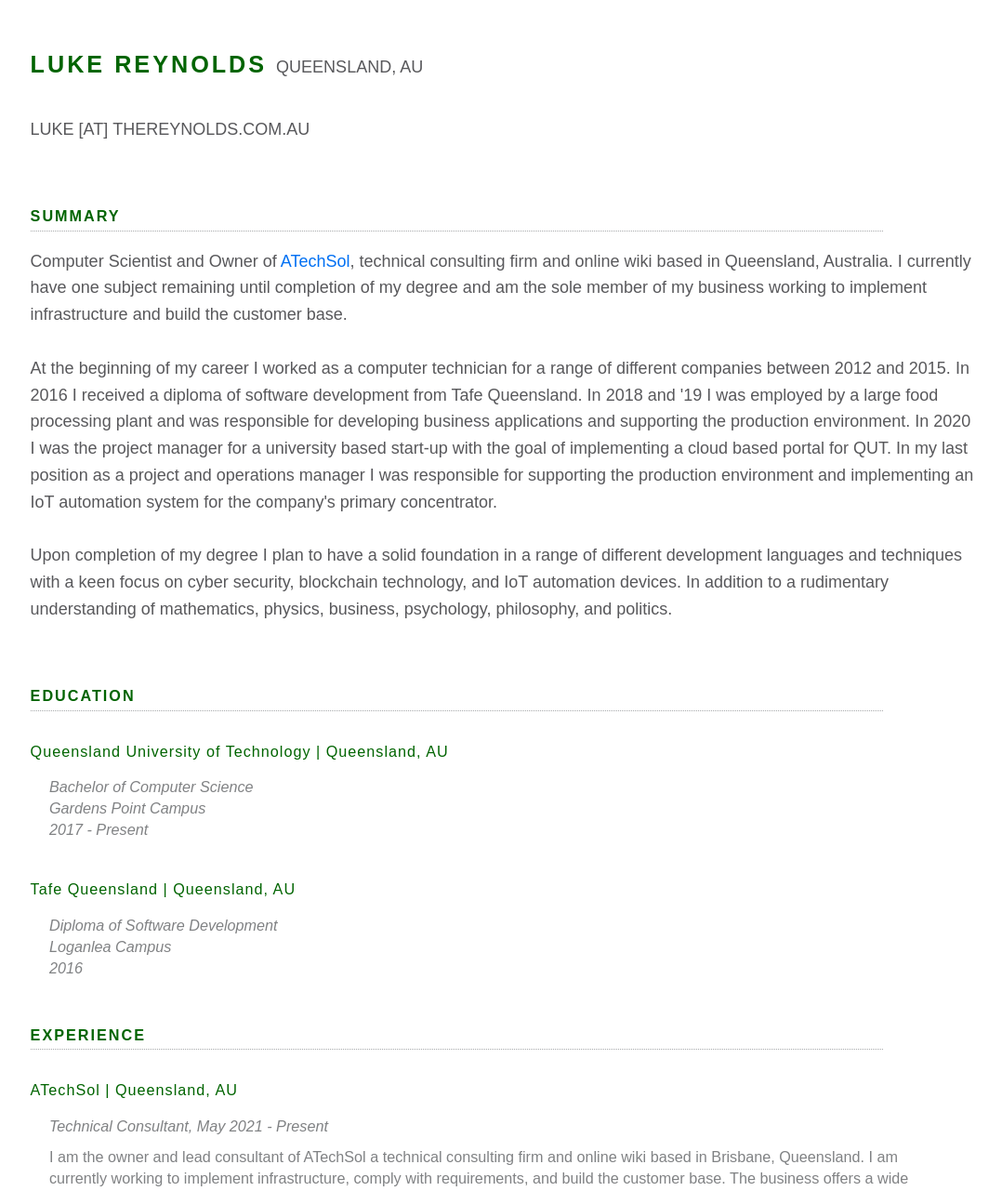
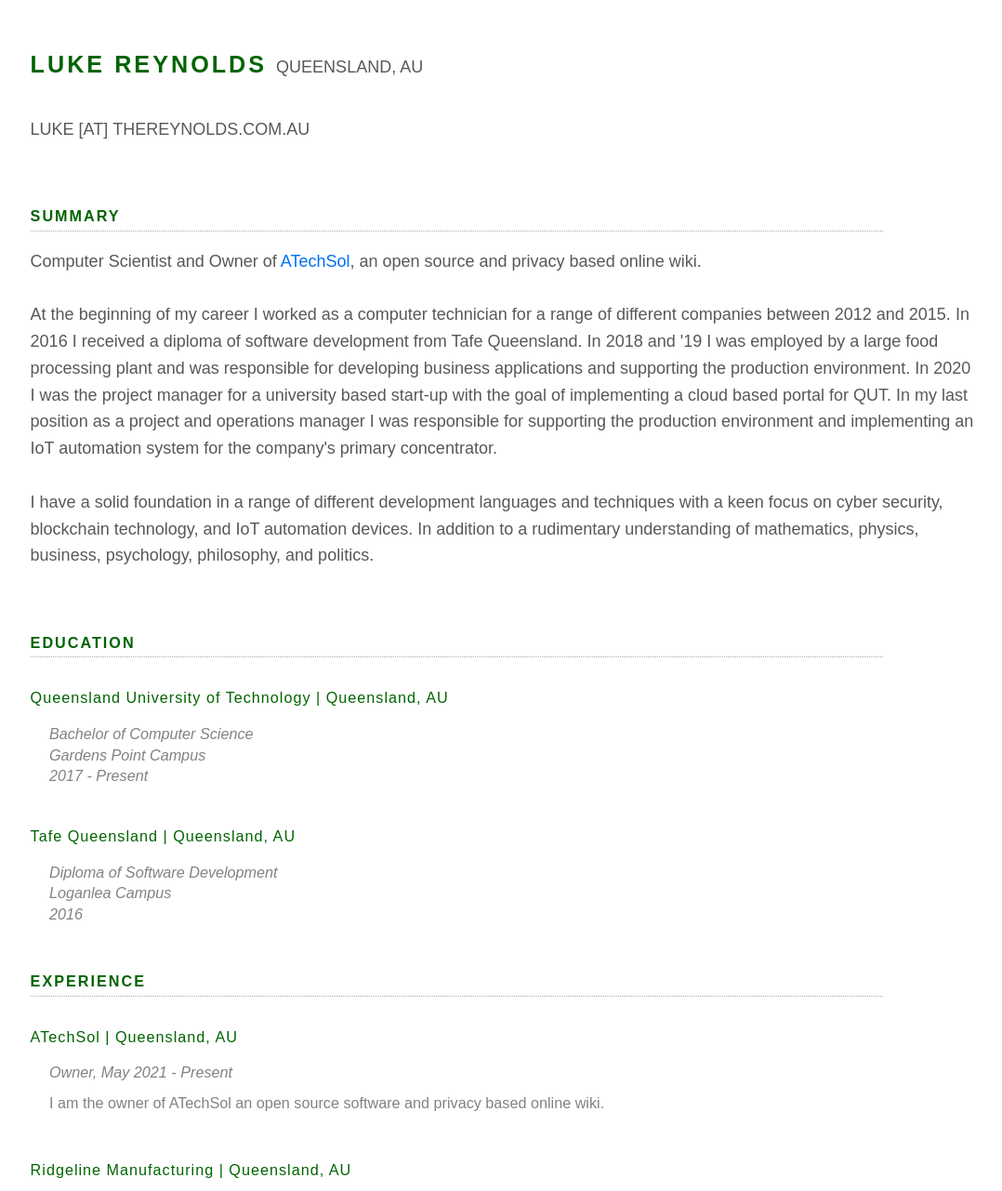
Before and after one commit to lreynolds188/Portfolio, a Next.js app: page /resume in a window 1280 px wide. Shown: the part 179-1460 px from the top of the page at 93% size, without its empty margins (98-1176 px from the left). Built offline with nearby package versions, Linux system fonts and the light colour scheme.

Commit message:
resume + about page update

```diff
--- a/pages/resume.js
+++ b/pages/resume.js
@@ -18,8 +18,7 @@ export default function Home() {
 
           <h2 className={styles.categoryHeaders}>Summary</h2><hr />
           <p className={styles.contact}>
-            Computer Scientist and Owner of <a href="https://atechsol.com.au">ATechSol</a>, technical consulting firm and online wiki based in Queensland, Australia.
-            I currently have one subject remaining until completion of my degree and am the sole member of my business working to implement infrastructure and build the customer base.
+            Computer Scientist and Owner of <a href="https://atechsol.com.au">ATechSol</a>, an open source and privacy based online wiki.
             <br/><br/>
             At the beginning of my career I worked as a computer technician for a range of different companies between 2012 and 2015.
             In 2016 I received a diploma of software development from Tafe Queensland. In 2018 and '19 I was employed by a large food
@@ -28,9 +27,9 @@ export default function Home() {
             In my last position as a project and operations manager I was responsible for supporting the production environment
             and implementing an IoT automation system for the company's primary concentrator.
             <br/><br/>
-            Upon completion of my degree I plan to have a solid foundation in a range of different development
-            languages and techniques with a keen focus on cyber security, blockchain technology, and IoT automation devices. In addition to a
-            rudimentary understanding of mathematics, physics, business, psychology, philosophy, and politics.
+            I have a solid foundation in a range of different development languages and techniques with a keen focus on cyber security,
+            blockchain technology, and IoT automation devices. In addition to a rudimentary understanding of mathematics, physics, business,
+            psychology, philosophy, and politics.
           </p>
 
           <h2 className={styles.categoryHeaders}>Education</h2><hr /><br/>
@@ -42,8 +41,8 @@ export default function Home() {
 
           <h2 className={styles.categoryHeaders}>Experience</h2><hr /><br/>
           <a className={styles.primaryTitles} href="https://atechsol.com.au" target="_blank">ATechSol | Queensland, AU</a>
-          <p className={styles.categoryDetails}>Technical Consultant, May 2021 - Present</p>
-          <p className={styles.categoryDescription}>I am the owner and lead consultant of ATechSol a technical consulting firm and online wiki based in Brisbane, Queensland. I am currently working to implement infrastructure, comply with requirements, and build the customer base. The business offers a wide range of services from general support to IoT automated system development.</p>
+          <p className={styles.categoryDetails}>Owner, May 2021 - Present</p>
+          <p className={styles.categoryDescription}>I am the owner of ATechSol an open source software and privacy based online wiki.</p>
           <br />
           <p className={styles.primaryTitles}>Ridgeline Manufacturing | Queensland, AU</p>
           <p className={styles.categoryDetails}>Project/Operations Manager, May 2020 - May 2021</p>
```
Also changed, not shown: pages/about.js (+4 -5 lines).
